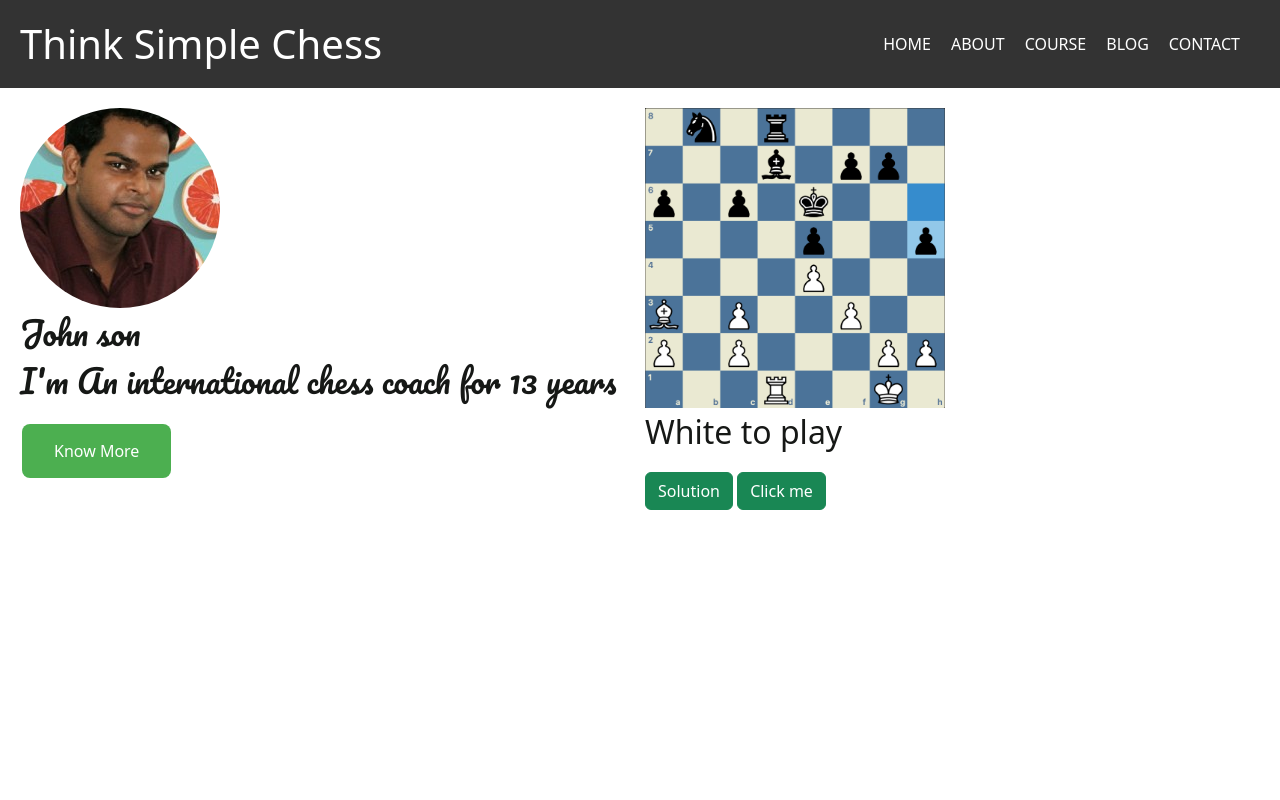
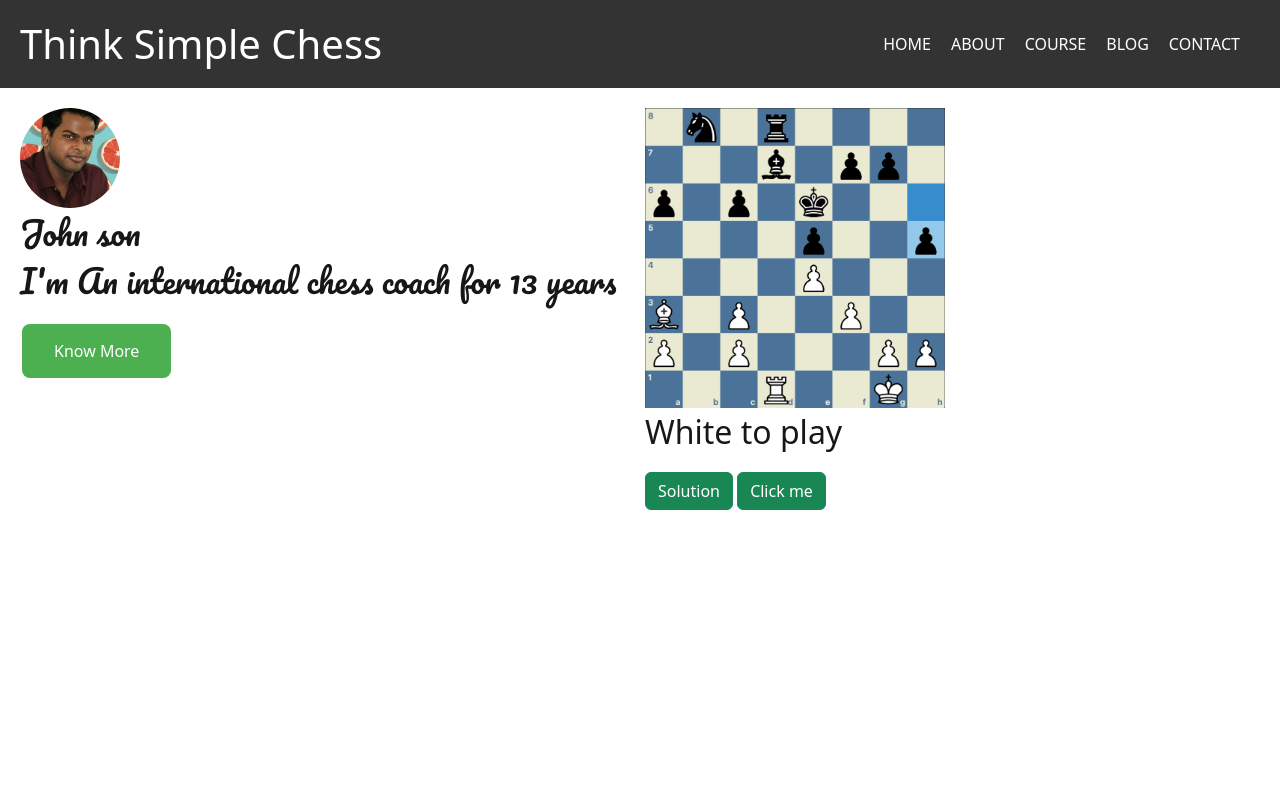
Before and after one commit to johnkotesh/Chess_website_portfolio, a plain HTML site: page index.html in a window 1280 px wide. Shown: the top 800 px of the page. Drawn offline with nearby package versions, Linux system fonts and the light colour scheme.

Commit message:
Update website.css

```diff
--- a/website.css
+++ b/website.css
@@ -47,8 +47,8 @@
             padding: 20px;
         }
         img {
-        width: 200px;
-        height: 200px;
+        width: 100px;
+        height: 100px;
         border-radius: 50%;
 
 
@@ -91,7 +91,7 @@
 
         @media (max-width: 768px) {
             .menu-btn {
-                display: block;
+                display: inline-block;
             }
 
             nav ul {
```
